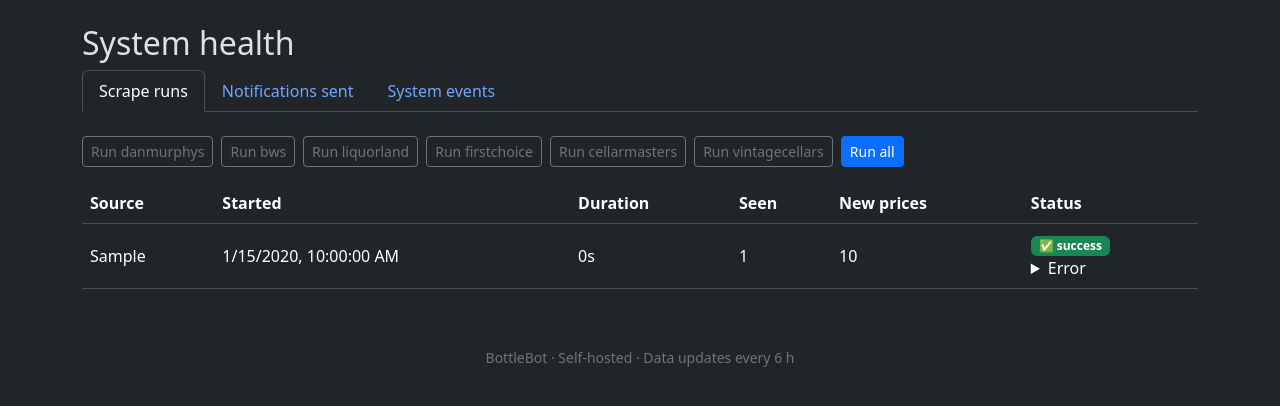
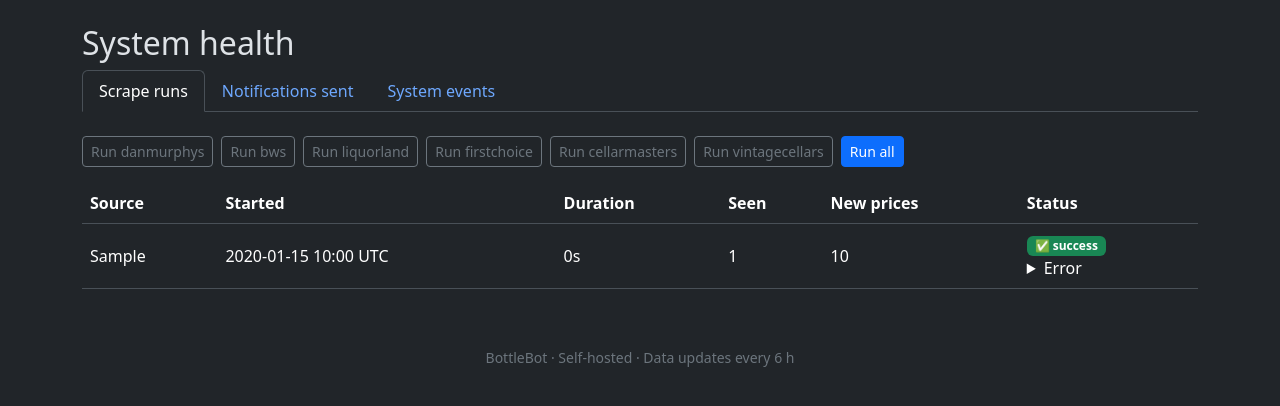
Before and after one commit to GreenMachine582/BottleBot, a FastAPI app: page /health in a window 1280 px wide. Shown: the part 113-519 px from the top of the page. Run offline with FastAPI, Linux system fonts and the light colour scheme; tables that the repository leaves empty hold one stand-in row (values such as "Sample post"); some libraries are stand-ins or nearby versions.

Commit message:
fix: show fixed UTC timestamps with local-time tooltip instead of reformatting
Timestamps were being rewritten client-side via toLocaleString(), which
renders M/d/yyyy in en-US browsers — ambiguous and inconsistent across
viewers. Keep the server-rendered "yyyy-MM-dd HH:MM UTC" text as the
single source of truth and only attach the local-time equivalent as a
hover tooltip.

Co-Authored-By: Claude Sonnet 4.6 <noreply@anthropic.com>

```diff
--- a/src/web/templates/base.html
+++ b/src/web/templates/base.html
@@ -65,15 +65,16 @@
     });
   </script>
   <script>
-    // Render any [data-utc] timestamp in the viewer's local timezone.
-    // Server emits UTC ISO8601 strings since DB datetimes are stored naive-UTC.
+    // The visible text for any [data-utc] timestamp stays exactly as the
+    // server rendered it (a fixed, unambiguous UTC format) — we only attach
+    // a hover tooltip showing the viewer's local-time equivalent.
     function localizeDatetimes(root) {
       (root || document).querySelectorAll("[data-utc]").forEach(function (el) {
         var iso = el.getAttribute("data-utc");
         if (!iso) return;
         var d = new Date(iso);
         if (isNaN(d.getTime())) return;
-        el.textContent = d.toLocaleString();
+        el.title = d.toLocaleString() + " (local time)";
         el.removeAttribute("data-utc");
       });
     }
--- a/src/web/templates/health.html
+++ b/src/web/templates/health.html
@@ -75,7 +75,7 @@
             {% endif %}
           </div>
           <small class="text-secondary flex-shrink-0">
-            <time data-utc="{{ ev.ts.isoformat() }}Z">{{ ev.ts.strftime("%m-%d %H:%M") }}</time>
+            <time data-utc="{{ ev.ts.isoformat() }}Z">{{ ev.ts.strftime("%Y-%m-%d %H:%M") }} UTC</time>
           </small>
         </div>
       </li>
```
